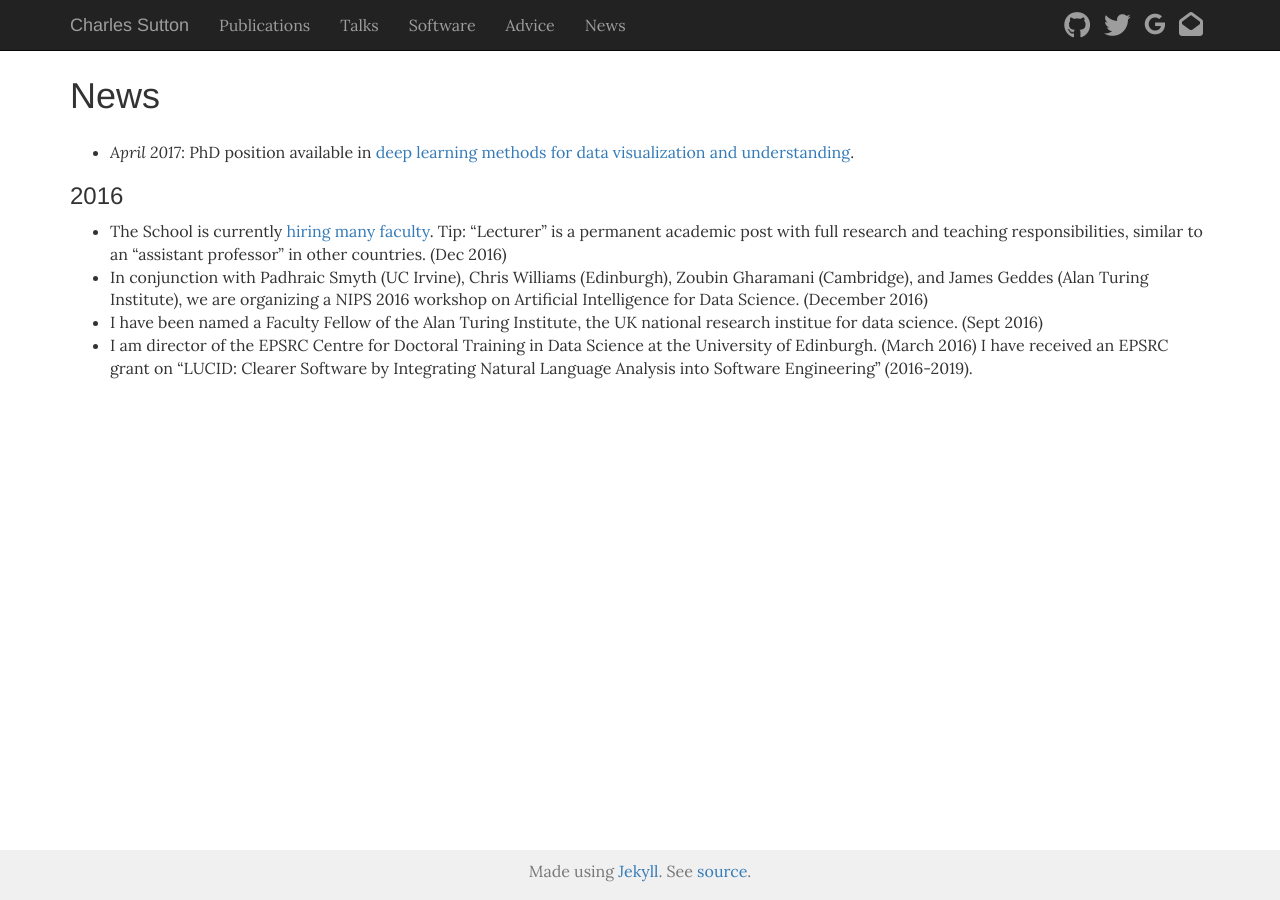
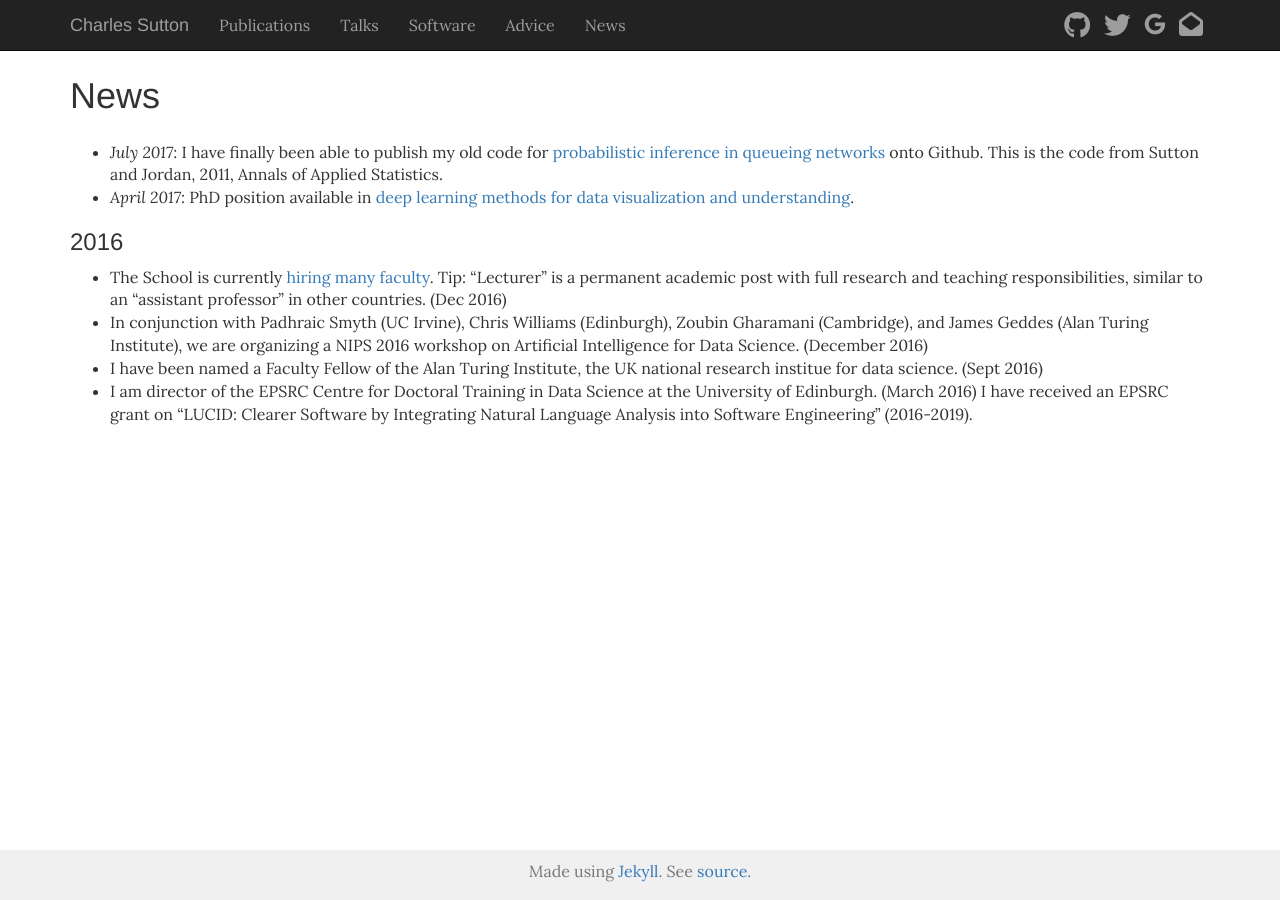
Before and after one commit to casutton/homepage.csutton, a Jekyll site: the page built from news/index.md, in a window 1280 px wide. Built offline with Jekyll 4.4.1, drawn with Linux system fonts in a browser that asks for light colours; nearby versions of some CDN libraries; our own code applies the rules of GitHub Pages for plain Markdown files.

Commit message:
add qnet code

```diff
--- a/_includes/pubs-by-topic.html
+++ b/_includes/pubs-by-topic.html
@@ -3596,6 +3596,8 @@
 
 
 
+        | <a href="https://github.com/casutton/bayes-qnet">source code</a>
+
    ]
 </p>
 
--- a/_includes/pubs-by-year.html
+++ b/_includes/pubs-by-year.html
@@ -1970,6 +1970,8 @@
 
 
 
+
+        | <a href="https://github.com/casutton/bayes-qnet">source code</a>
 
    ]
 </p>
--- a/news/index.md
+++ b/news/index.md
@@ -4,6 +4,9 @@ layout: default
 
 # News
 
+* *July 2017*: I have finally been able to publish my old code
+for [probabilistic inference in queueing networks](https://github.com/casutton/bayes-qnet)
+onto Github. This is the code from Sutton and Jordan, 2011, Annals of Applied Statistics.
 * *April 2017*: PhD position available in
 [deep learning methods for data visualization and understanding](./lodephd2017.html).
 
```
